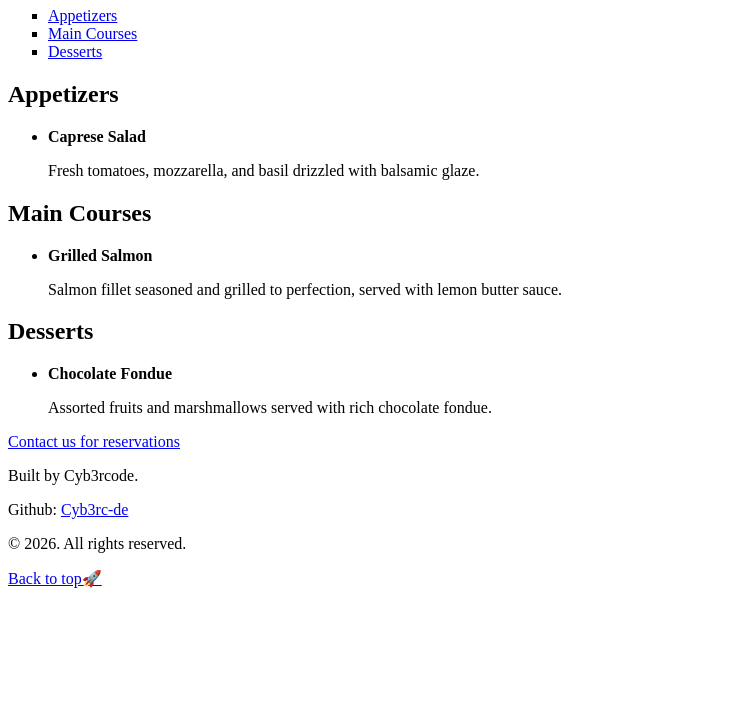
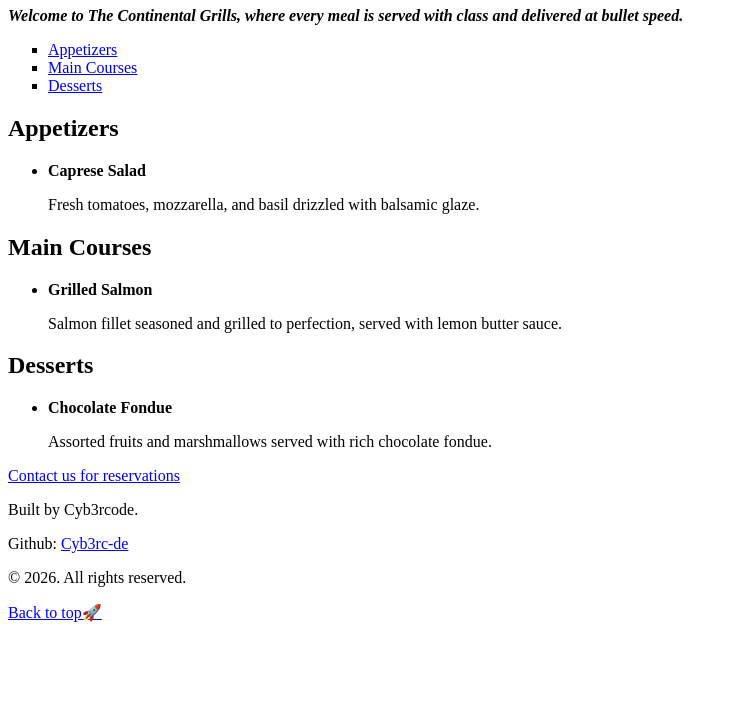
Before and after one commit to Cyb3rc-de/HTML_Project_2, a plain HTML site: page The Continental Grills.html in a window 1280 px wide. Shown: the part 73-800 px from the top of the page, without its empty margins (0-737 px from the left). Drawn offline with Linux system fonts and the light colour scheme.

Commit message:
Add welcome message to header in The Continental Grills HTML

```diff
--- a/The Continental Grills.html
+++ b/The Continental Grills.html
@@ -17,6 +17,7 @@
 
           <header id="header">
             <h1>The Continental Grills</h1>
+              <p><b><i>Welcome to The Continental Grills, where every meal is served with class and delivered at bullet speed.</i></b></p>
 
 
               <!--Navbar section-->
```
